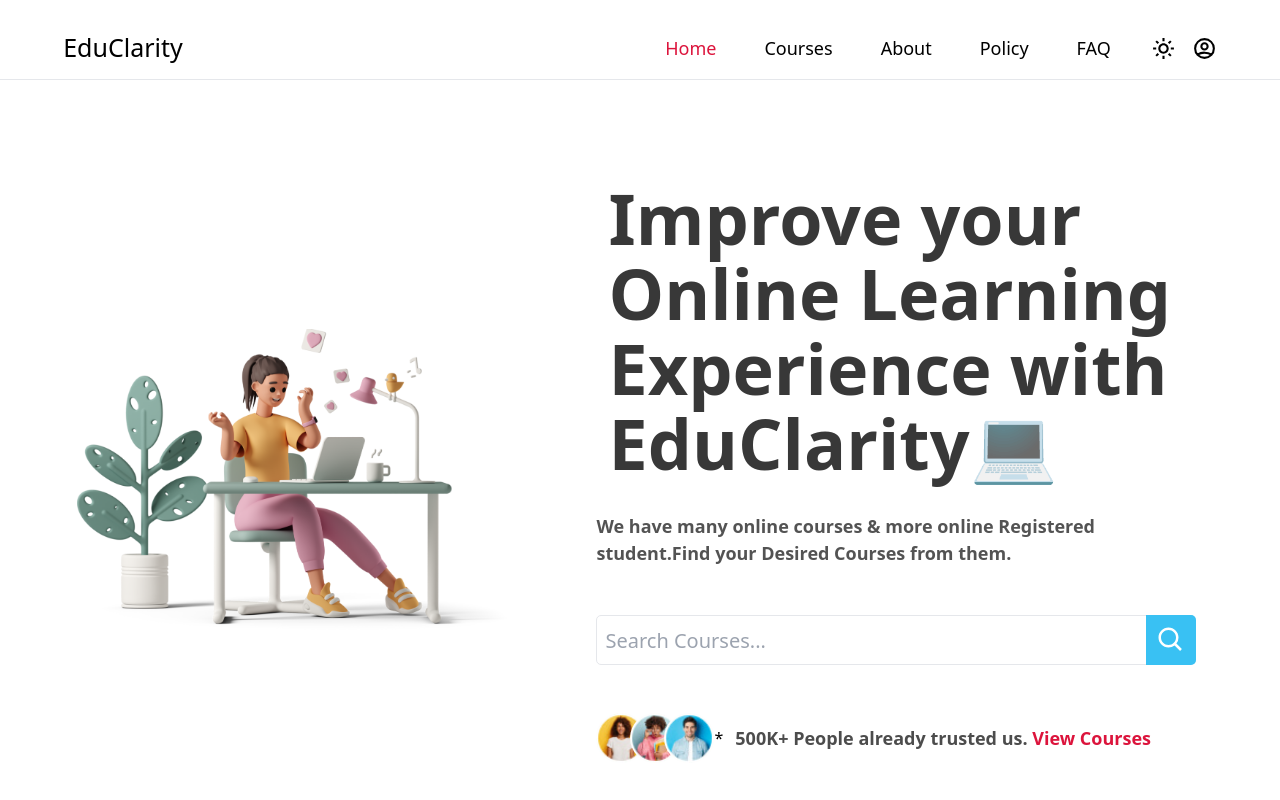
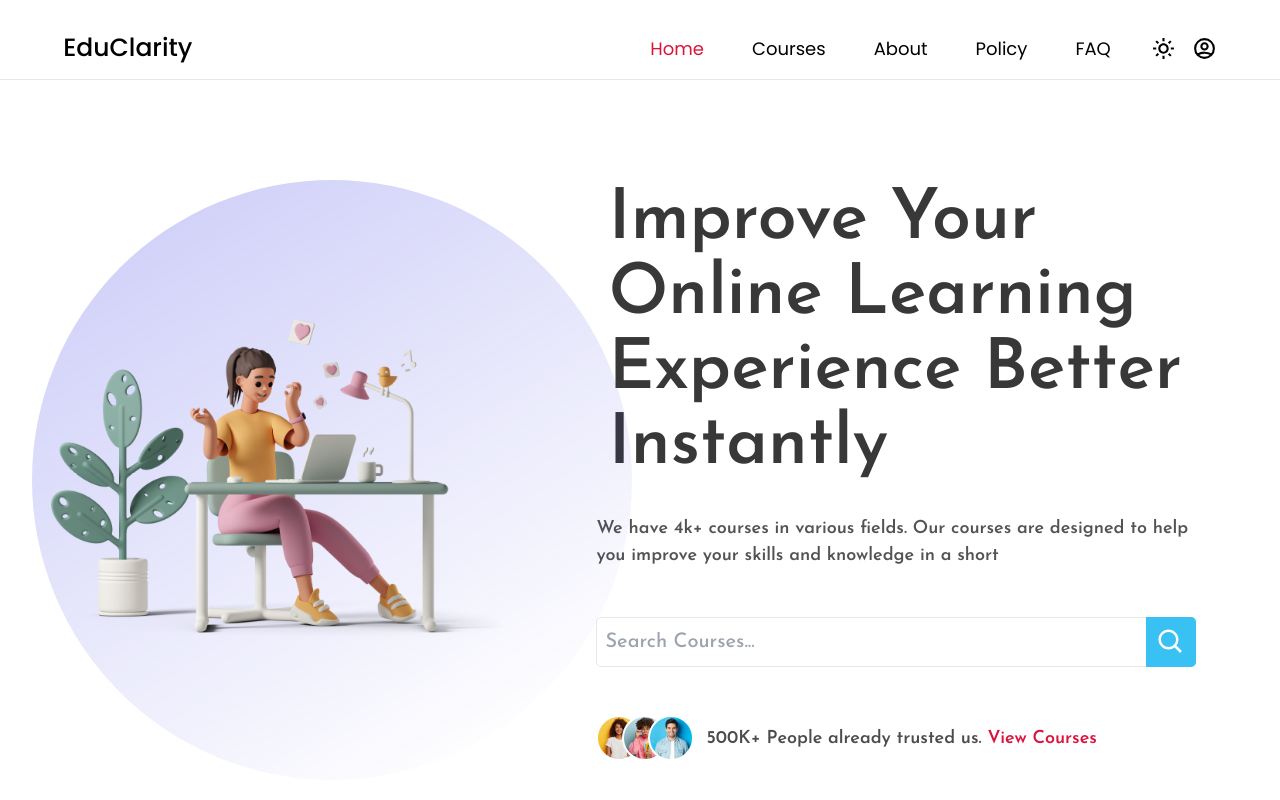
Before and after one commit to aryanhedaoo22072003/EduClarity, a Next.js app in the folder client/: page / in a window 1280 px wide. Shown: the top 800 px of the page. Built offline with nearby package versions, Linux system fonts and the light colour scheme.

Commit message:
Edited Frontend

```diff
--- a/client/app/components/Header.tsx
+++ b/client/app/components/Header.tsx
@@ -1,52 +1,45 @@
+/* eslint-disable @typescript-eslint/no-explicit-any */
 'use client'
-import Link from "next/link";
-import React, { FC, useState } from "react";
+import Link from 'next/link';
+import React,{FC, useState} from 'react';
 import NavItems from "../utils/NavItems";
 import {ThemeSwitcher} from "../utils/ThemeSwitcher";
 import { HiOutlineMenuAlt3, HiOutlineUserCircle } from "react-icons/hi";
+
 type Props = {
-  open: boolean;
-  setOpen: (open: boolean) => void;
-  activeItem: number;
-};
+    open:boolean;
+    setOpen:(open:boolean)=>void
+    activeItem:number
+}
 
-const Header: FC<Props> = ({activeItem,setOpen}) => {
-  const [active, setActive] = useState(false);
-  const [openSidebar, setOpenSidebar] = useState(false);
+const Header:FC<Props> = ({activeItem,setOpen}) => {
+    const [active,setActive]=useState(false);
+    const [openSidebar,setOpenSidebar]=useState(false);
 
-  if(typeof window !== 'undefined') {
-    window.addEventListener('scroll', () => {
-        if (window.scrollY > 80) {
+    if(typeof window !== 'undefined'){
+        window.addEventListener('scroll',()=>{
+            if(window.scrollY>80){
                 setActive(true);
             }else{
                 setActive(false);
             }
         });
     }
-    // const handleClose = (e: any) => {
-    //     if (e.target.id === "screen") {
-    //       {
-    //         setOpenSidebar(false);
-    //       }
-    //     }
-    //   };
-    const handleClose = (e: React.SyntheticEvent<HTMLDivElement>) => {
-        if (e.target instanceof HTMLElement && e.target.id === "screen") {
+    const handleClose=(e:any)=>{
+        if(e.target.id==="screen"){
+            {
             setOpenSidebar(false);
         }
-      };
-
+    }
+    }
   return (
-    <div className="w-full relative">
-      <div
-        className={`${
-          active
+    <div className='w-full relative'>
+        <div className={`${active
         ? "dark:bg-opacity-50 dark:bg-gradient-to-b dark:from-gray-900 dark:to-black fixed top-0 left-0 w-full h-[80px] z-[80] border-b dark:border-[#ffffff1c] shadow-xl transition duration-500"
-            : "w-full border-b dark:border-[#ffffff1c] h-[80px] z-[80] dark:shadow"
-        }`}
-      >
-        <div className="w-[95%] 800px:w-[92%] m-auto py-2 h-full">
-            <div className="w-full h-[80px] flex items-center justify-between p-3">
+        :"w-full border-b dark:border-[#ffffff1c] h-[80px] z-[80] dark:shadow"
+        }`} >
+            <div className='w-[95%] 800px:w-[92%] m-auto py-2 h-full'>
+                <div className='w-full h-[80px] flex items-center justify-between p-3'>
                     <div>
                         <Link href={"/"}
                         className={`text-[25px] font-Poppins font-[500] text-black dark:text-white`}
@@ -54,49 +47,48 @@ const Header: FC<Props> = ({activeItem,setOpen}) => {
                             EduClarity
                         </Link>
                     </div>
-                <div className="flex items-center">
+                    <div className='flex items-center'>
                         <NavItems
                          activeItem={activeItem}
                          isMobile={false}
                         />
-                    <ThemeSwitcher/>
-                    {/* only for mobile  */}
-                    <div className="800px:hidden">
+                        <ThemeSwitcher />
+                        {/* only for mobile */}
+                        <div className='800px:hidden'>
                             <HiOutlineMenuAlt3
                             size={25}
-                        className="text-black dark:text-white cursor-pointer"
-                        onClick={() => setOpenSidebar(true)}
+                            className='cursor-pointer dark:text-white text-black'
+                            onClick={()=>setOpenSidebar(true)}
                             />
+
                         </div>
                         <HiOutlineUserCircle
                             size={25}
-                    className=" hidden 800px:block text-black dark:text-white cursor-pointer"
+                            className=' hidden 800px:block cursor-pointer dark:text-white text-black'
                             onClick={()=>setOpen(true)}
                         />
-
                     </div>
-
                 </div>
             </div>
             {/* mobile sidebar */}
             {
                 openSidebar && (
                     <div
-                className="fixed w-full h-screen top-0 left-0 z-[99999] dark:bg-[unset] bg-[#00000024]"
+                    className='fixed w-full h-screen top-0 left-0 z-[99999] dark:bg-[unset] bg-[#00000024]'
                     onClick={handleClose}
-                id="screen"
+                    id='screen'
                     >
-                <div className="w-[70%] z-[999999999] h-screen bg-white dark:bg-slate-900 dark:bg-opacity-90 top-0 right-0">
-                    <NavItems activeItem={activeItem} isMobile={true} />
+                    <div className='w-[70%] fixed z-[999999999] h-screen bg-white dark:bg-slate-900 dark:bg-opacity-90 top-0 right-0'>
+                     <NavItems activeItem={activeItem} isMobile={true}/>
                      <HiOutlineUserCircle
                      size={25}
-                    className="text-black dark:text-white cursor-pointer ml-5 my-2"
+                     className='cursor-pointer ml-5 my-2 dark:text-white text-black'
                      onClick={()=>setOpen(true)}
                     />
                     <br/>
                     <br/>
-                    <p className="text-[16px] px-2 pl-5 text-black dark:text-white">
-                        Copyright © 2025 EduClarity
+                    <p className='text-[16px] px-2 pl-5 text-black dark:text-white'>
+                        Copyright 2025 EduClarity. All rights reserved.
                     </p>
                     </div>
                 </div>
@@ -104,7 +96,7 @@ const Header: FC<Props> = ({activeItem,setOpen}) => {
             }
         </div>
     </div>
-  );
-};
+  )
+}
 
-export default Header;
+export default Header
--- a/client/app/components/Route/Hero.tsx
+++ b/client/app/components/Route/Hero.tsx
@@ -1,33 +1,51 @@
+/* eslint-disable @typescript-eslint/no-require-imports */
 'use client'
+//import { useGetHeroDataQuery } from "@/redux/features/layout/layoutApi";
 import Image from "next/image";
 import Link from "next/link";
-import React, { FC} from "react";
+import React, { FC, useState } from "react";
 import { BiSearch } from "react-icons/bi";
-
 
 type Props = {};
 
 const Hero: FC<Props> = (props) => {
+//   const { data,isLoading } = useGetHeroDataQuery("Banner", {});
+//   const [search,setSearch] = useState("");
+//   const router = useRouter()
+
+
+//   const handleSearch = () => {
+//    if(search === ""){
+//     return
+//    }else{
+//     router.push(`/courses?title=${search}`);
+//    }
+//   }
+
+
   return (
-
+//    <>
+//    {
+//     isLoading ? (
+//       <Loader />
+//     ) : (
       <div className="w-full 1000px:flex items-center">
       <div className="absolute top-[100px] 1000px:top-[unset] 1500px:h-[700px] 1500px:w-[700px] 1100px:h-[600px] 1100px:w-[600px] h-[40vh] left-5 w-[40vh] hero_animation rounded-[50%] 1100px:left-8 1500px:left-14"></div>
       <div className="1000px:w-[40%] flex 1000px:min-h-screen items-center justify-end pt-[70px] 1000px:pt-[0] z-10">
         <Image
-src="/assets/banner-img-1.png"
-alt="Banner Image"
-width={600}
-height={600}
-className="object-contain w-[90%] lg:max-w-[85%]"
+          // eslint-disable-next-line @typescript-eslint/no-require-imports
+          src={require("../../../public/assets/banner-img-1.png")}
+          alt=""
+          className="object-contain 1100px:max-w-[90%] w-[90%] 1500px:max-w-[85%] h-[auto] z-[10]"
         />
       </div>
       <div className="1000px:w-[60%] flex flex-col items-center 1000px:mt-[0px] text-center 1000px:text-left mt-[150px]">
         <h2 className="dark:text-white text-[#000000c7] text-[30px] px-3 w-full 1000px:text-[70px] font-[600] font-Josefin py-2 1000px:leading-[75px] 1500px:w-[60%] 1100px:w-[78%]">
-           Improve your Online Learning Experience with EduClarity💻
+          Improve Your Online Learning Experience Better Instantly
         </h2>
         <br />
         <p className="dark:text-[#edfff4] text-[#000000ac] font-Josefin font-[600] text-[18px] 1500px:!w-[55%] 1100px:!w-[78%]">
-          We have many online courses & more online Registered student.Find          your Desired Courses from them.
+         We have 4k+ courses in various fields. Our courses are designed to help you improve your skills and knowledge in a short
         </p>
         <br />
         <br />
@@ -35,7 +53,7 @@ className="object-contain w-[90%] lg:max-w-[85%]"
           <input
             type="search"
             placeholder="Search Courses..."
-//             // value={search}
+            // value={search}
             // onChange={(e) => setSearch(e.target.value)}
             className="bg-transparent border dark:border-none dark:bg-[#575757] dark:placeholder:text-[#ffffffdd] rounded-[5px] p-2 w-full h-full outline-none text-[#0000004e] dark:text-[#ffffffe6] text-[20px] font-[500] font-Josefin"
           />
@@ -49,27 +67,20 @@ className="object-contain w-[90%] lg:max-w-[85%]"
         <br />
         <div className="1500px:w-[55%] 1100px:w-[78%] w-[90%] flex items-center">
           <Image
-src="/assets/client-1.jpg"
-alt="Client 1"
-width={50}
-height={50}
+            src={require("../../../public/assets/client-1.jpg")}
+            alt=""
             className="rounded-full"
           />
           <Image
-src="/assets/client-2.jpg"
-alt="Client 2"
-width={50}
-height={50}
-className="rounded-full -ml-4"
+            src={require("../../../public/assets/client-2.jpg")}
+            alt=""
+            className="rounded-full ml-[-20px]"
           />
           <Image
-src="/assets/client-3.jpg"
-alt="Client 3"
-width={50}
-height={50}
-className="rounded-full -ml-4"
-/> *
-
+            src={require("../../../public/assets/client-3.jpg")}
+            alt=""
+            className="rounded-full ml-[-20px]"
+          />
           <p className="font-Josefin dark:text-[#edfff4] text-[#000000b3] 1000px:pl-3 text-[18px] font-[600]">
             500K+ People already trusted us.{" "}
             <Link
@@ -84,7 +95,9 @@ className="rounded-full -ml-4"
       </div>
     </div>
     )
-   };
-
+   }
+//    </>
+//   );
+// };
 
 export default Hero;
--- a/client/app/globals.css
+++ b/client/app/globals.css
@@ -3,44 +3,46 @@
 @tailwind utilities;
 
 :root {
-  --foreground-rgb:0,0,0;
-  --background-start-rgb:214,219,220;
-  --background-end-rgb:255,255,255;
+  --foreground-rgb: 0, 0, 0;
+  --background-start-rgb: 214, 219, 220;
+  --background-end-rgb: 255, 255, 255;
 }
 
 @media (prefers-color-scheme: dark) {
   :root {
-    --foreground-rgb:255,255,255;
-    --background-start-rgb:0,0,0;
-    --background-end-rgb:0,0,0,0;
+    --foreground-rgb: 255, 255, 255;
+    --background-start-rgb: 0, 0, 0;
+    --background-end-rgb: 0, 0, 0;
   }
 }
+
 
 body {
   color: rgb(var(--foreground-rgb));
 }
-.hero-animation{
-  background-image: linear-gradient(147.92deg,hsla(239,76%,53%,0.456) 10.41%,hsla(0,0%,100%,0)89.25%);
+
+.hero_animation {
+  background-image: linear-gradient(147.92deg, hsla(239, 76%, 53%, 0.456) 10.41%, hsla(0, 0%, 100%, 0) 89.25%);
   animation: changeBackgroundColor 8s infinite alternate;
 }
 
-@keyframes changeBackgroundColor{
-  0%,100%{
+@keyframes changeBackgroundColor {
+  0%, 100% {
     opacity: 1;
   }
-  16.67%{
+  16.67% {
     opacity: 0.9;
   }
-  33.33%{
+  33.33% {
     opacity: 0.8;
   }
-  50%{
+  50% {
     opacity: 0.6;
   }
-  66.67%{
+  66.67% {
     opacity: 0.5;
   }
-  83.33%{
+  83.33% {
     opacity: 0.4;
   }
 }
--- a/client/app/layout.tsx
+++ b/client/app/layout.tsx
@@ -1,35 +1,32 @@
-
+"use client";
 import "./globals.css";
-import {Poppins } from "next/font/google";
+import { Poppins } from "next/font/google";
 import { Josefin_Sans } from "next/font/google";
 import { ThemeProvider } from "./utils/theme-provider";
+const poppins = Poppins({
+  subsets: ["latin"],
+  weight: ["400", "500", "600", "700"],
+  variable: "--font-Poppins",
+});
 
-const poppins=Poppins({
+const josefin = Josefin_Sans({
   subsets: ["latin"],
-  variable: "--font-poppins",
-  weight:["400","500","600","700"],
-})
-
-const josefin=Josefin_Sans({
-  subsets: ["latin"],
-  variable: "--font-josefin",
-  weight:["400","500","600","700"],
-  })
-
+  weight: ["400", "500", "600", "700"],
+  variable: "--font-Josefin",
+});
 
 export default function RootLayout({
   children,
 }: {
-  children: React.ReactNode
+  children: React.ReactNode;
 }) {
   return (
     <html lang="en">
-      <body
-        className={`${poppins.variable} ${josefin.variable} !bg-white bg-no-repeat dark:bg-gradient-to-b dark:from-gray-900 dark:to-black duration-300`}>
-          <ThemeProvider attribute='class' defaultTheme="system" enableSystem>
-            {children}
-          </ThemeProvider>
+      <body className={`${poppins.variable} ${josefin.variable} !bg-white bg-no-repeat dark:bg-gradient-to-b dark:from-gray-900 dark:to-black duration-300`}>
+        <ThemeProvider attribute='class' defaultTheme='system' enableSystem>
+          {children}
+        </ThemeProvider>
         </body>
     </html>
-  );
+  )
 }
--- a/client/app/page.tsx
+++ b/client/app/page.tsx
@@ -1,28 +1,30 @@
+/* eslint-disable @typescript-eslint/no-empty-object-type */
+/* eslint-disable @typescript-eslint/no-unused-vars */
 'use client'
 import React,{FC,useState} from "react";
 import Heading from "./utils/Heading";
-import Header from "./components/Header"
+import Header from "./components/Header";
 import Hero from "./components/Route/Hero";
-interface Props {}
+interface Props{}
 
 const Page:FC<Props>=(props)=>{
-  const [open, setOpen] = useState(false);
+  const [open,setOpen]=useState(false);
   const [activeItem,setActiveItem]=useState(0);
   return(
     <div>
       <Heading
-        title="EduClarity"
-        description="EduClarity is a platform for students to learn and get help from teachers"
-        keywords="Programming,MERN,Redux,ML/AI"
+      title="EduClarity"
+      description="EduClarity is a platform for students to learn and get help from teachers"
+      keywords="Programming,MERN,Redux"
       />
       <Header
-        open={open}
-        setOpen={setOpen}
-        activeItem={activeItem}
+      open={open}
+      setOpen={setOpen}
+      activeItem={activeItem}
       />
       <Hero/>
     </div>
   )
-};
+}
 
 export default Page;
--- a/client/app/utils/Heading.tsx
+++ b/client/app/utils/Heading.tsx
@@ -1,4 +1,5 @@
-import React,{FC} from "react";
+import React,{FC} from 'react';
+
 
 interface HeadProps{
     title: string;
@@ -6,17 +7,14 @@ interface HeadProps{
     keywords:string;
 }
 
-const Heading:FC<HeadProps>=({title,description,keywords})=>{
+const Heading:FC<HeadProps> = ({title,description,keywords}) => {
     return (
         <>
-            <title>
-                {title}
-            </title>
-            <meta name="viewport" content="width-device-width,initial-scale=1"/>
-            <meta name="description" content={description} />
-            <meta name="keywords" content={keywords} />
+            <title>{title}</title>
+        <meta name="viewport" content="width=device-width , initial-scale=1" />
+        <meta name="description" content={description} />
+        <meta name="keywords" content={keywords} />
         </>
     )
 }
-
 export default Heading;
--- a/client/app/utils/NavItems.tsx
+++ b/client/app/utils/NavItems.tsx
@@ -1,6 +1,5 @@
+import React from 'react'
 import Link from "next/link";
-import React from "react";
-
 export const navItemsData = [
     {
       name: "Home",
@@ -25,61 +24,56 @@ export const navItemsData = [
   ];
 
 type Props = {
-  activeItem: number;
-  isMobile: boolean;
-};
+    activeItem:number;
+    isMobile:boolean;
+}
 
-const NavItems:React.FC<Props> = ({activeItem,isMobile}) => {
+const NavItems: React.FC<Props> = ({ activeItem, isMobile }) => {
     return (
       <>
         <div className="hidden 800px:flex">
-        {
-            navItemsData && navItemsData.map((i,index)=>(
+          {navItemsData &&
+            navItemsData.map((i, index) => (
               <Link href={`${i.url}`} key={index} passHref>
                 <span
                   className={`${
                     activeItem === index
                       ? "dark:text-[#37a39a] text-[crimson]"
-                        :"dark:text-white text-black"
+                      : "dark:text-white text-black"
                   } text-[18px] px-6 font-Poppins font-[400]`}
                 >
                   {i.name}
                 </span>
               </Link>
-
-            ))
-        }
+            ))}
         </div>
-    {
-        isMobile && (
+        {isMobile && (
           <div className="800px:hidden mt-5">
-               {/* <div className="w-full text-center py-6">*/}
                <div className="w-full text-center py-6">
               <Link href={"/"} passHref>
-                <span className={`text-[25px] font-Poppins font-[500] text-black dark:text-white`}
-                >EduClarity</span>
+                <span
+                  className={`text-[25px] font-Poppins font-[500] text-black dark:text-white`}
+                >ELearning</span>
               </Link>
             </div>
-                    {
-                        navItemsData && navItemsData.map((i,index)=>(
-                            <Link href={i.url} key={index} passHref>
+              {navItemsData &&
+                navItemsData.map((i, index) => (
+                  <Link href="/" passHref key={index}>
                     <span
                       className={`${
                         activeItem === index
                           ? "dark:text-[#37a39a] text-[crimson]"
-                                    :"dark:text-white text-black"
+                          : "dark:text-white text-black"
                       } block py-5 text-[18px] px-6 font-Poppins font-[400]`}
                     >
                       {i.name}
                     </span>
                   </Link>
-                        ))
-                    }
+                ))}
             </div>
-            // </div>
-        )
-    }
+        )}
       </>
-  )
-}
+    );
+  };
+
   export default NavItems;
--- a/client/app/utils/ThemeSwitcher.tsx
+++ b/client/app/utils/ThemeSwitcher.tsx
@@ -6,11 +6,13 @@ import { BiMoon, BiSun } from "react-icons/bi";
 export const ThemeSwitcher = () => {
   const [mounted, setMounted] = useState(false);
   const { theme, setTheme } = useTheme();
+
   useEffect(() => setMounted(true), []);
 
   if (!mounted) {
     return null;
   }
+
   return (
     <div className="flex items-center justify-center mx-4">
       {theme === "light" ? (
@@ -22,8 +24,8 @@ export const ThemeSwitcher = () => {
         />
       ) : (
         <BiSun
+          size={25}
           className="cursor-pointer"
-          size={25}
           onClick={() => setTheme("light")}
         />
       )}
```
Also changed, not shown: client/app/utils/theme-provider.tsx (+5 -5 lines), client/tailwind.config.ts (+19 -20 lines), 1 other file (tests, documents, lock files or other folders). Lines whose indentation alone changed are shown as unchanged.
